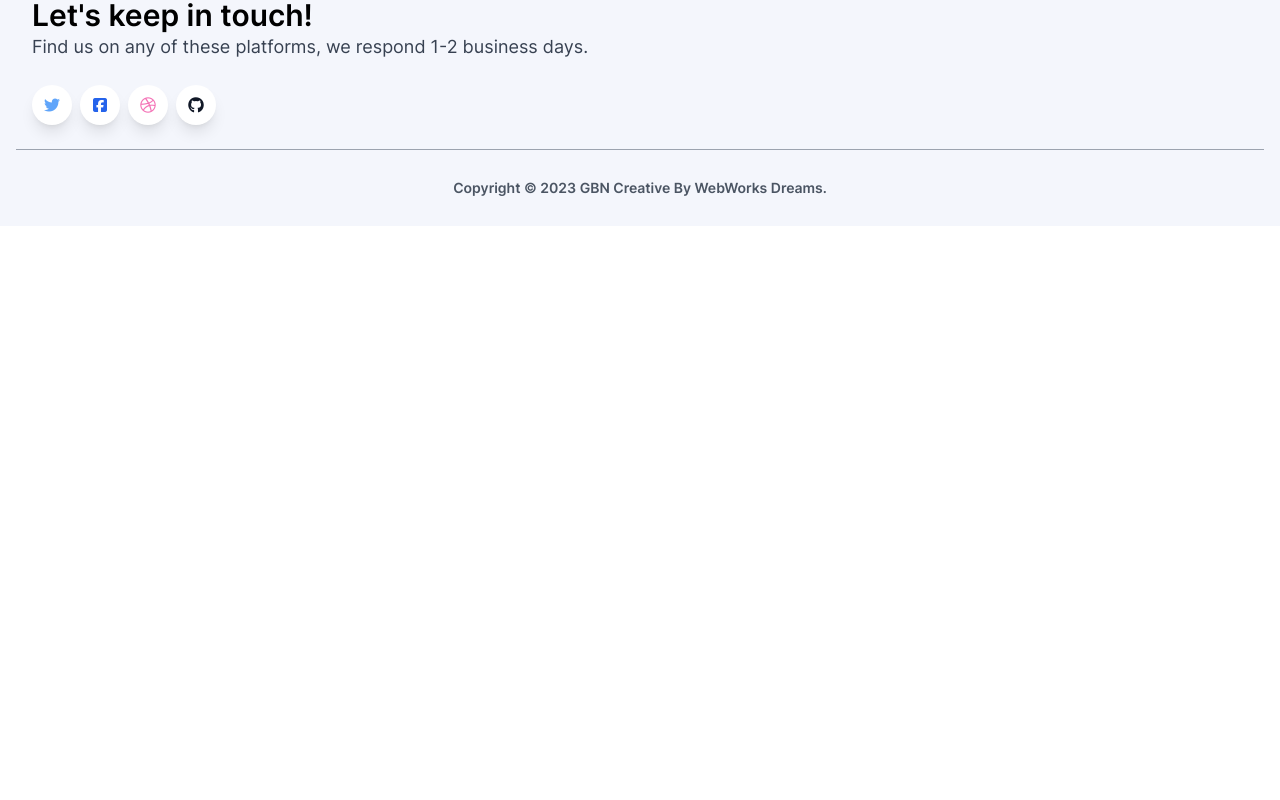
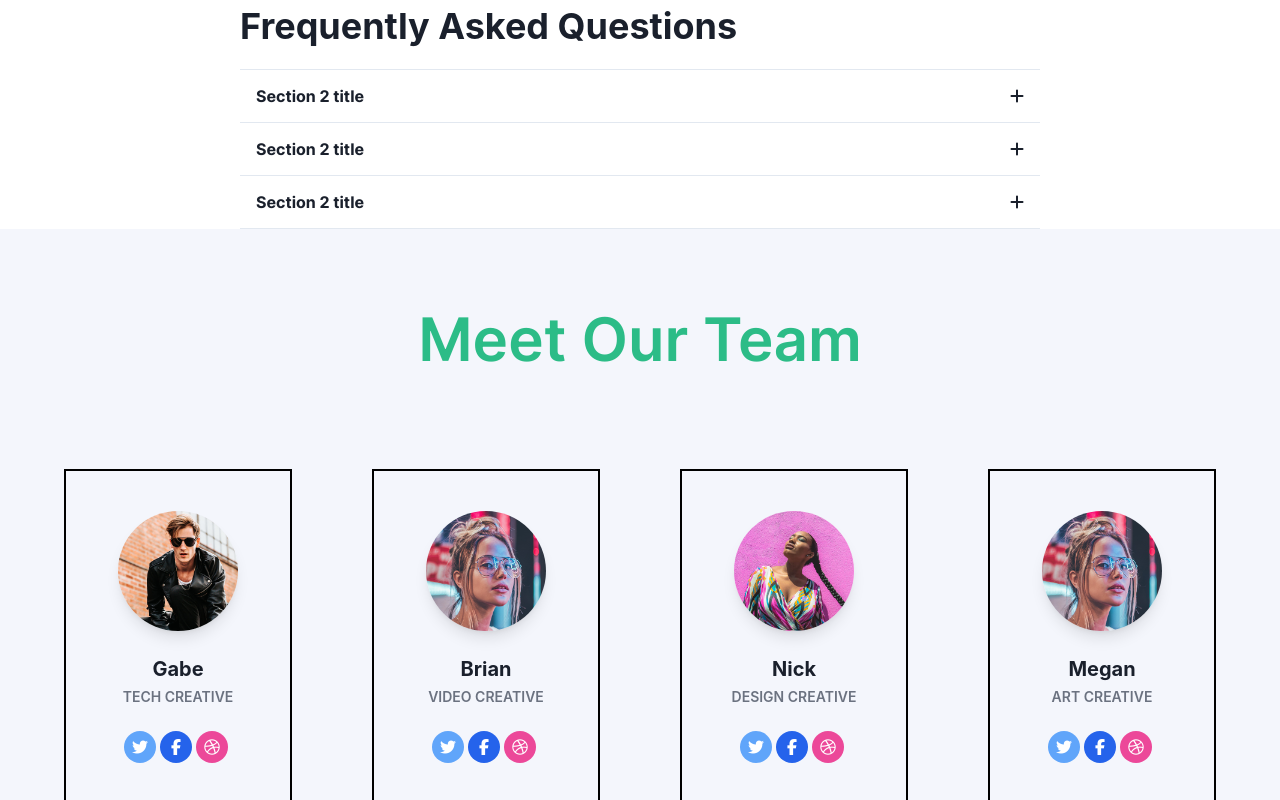
Before and after one commit to gccornejo441/GBNLive, a Next.js app: page /about-us in a window 1280 px wide. Shown: the part 1560-2360 px from the top of the page. Before the commit the page ends 1786 px from the top, so only its background shows below. Built offline with nearby package versions, Linux system fonts and the light colour scheme.

Commit message:
feat: adding chakra ui

```diff
--- a/package.json
+++ b/package.json
@@ -18,8 +18,12 @@
     "prepare": "husky install"
   },
   "dependencies": {
+    "@chakra-ui/react": "^2.4.9",
+    "@emotion/react": "^11.10.5",
+    "@emotion/styled": "^11.10.5",
     "@fortawesome/fontawesome-free": "^6.2.1",
     "clsx": "^1.2.1",
+    "framer-motion": "^9.0.1",
     "next": "^13.1.4",
     "react": "^18.2.0",
     "react-dom": "^18.2.0",
--- /dev/null
+++ b/src/components/aboutuspage/FAQ.tsx
@@ -0,0 +1,92 @@
+import {
+  Accordion,
+  AccordionButton,
+  AccordionItem,
+  AccordionPanel,
+  Box,
+  Heading,
+} from '@chakra-ui/react';
+
+const FAQ = () => (
+  <Box maxW='800px' mx='auto' mt={10}>
+    <Heading as='h2' mb={5}>
+      Frequently Asked Questions
+    </Heading>
+    <Accordion allowMultiple>
+      <AccordionItem>
+        {({ isExpanded }) => (
+          <>
+            <h2>
+              <AccordionButton>
+                <Box as='span' flex='1' textAlign='left'>
+                  Section 2 title
+                </Box>
+                {isExpanded ? (
+                  <i className='fa-solid fa-minus'></i>
+                ) : (
+                  <i className='fa-solid fa-plus'></i>
+                )}
+              </AccordionButton>
+            </h2>
+            <AccordionPanel pb={4}>
+              Lorem ipsum dolor sit amet, consectetur adipiscing elit, sed do
+              eiusmod tempor incididunt ut labore et dolore magna aliqua. Ut
+              enim ad minim veniam, quis nostrud exercitation ullamco laboris
+              nisi ut aliquip ex ea commodo consequat.
+            </AccordionPanel>
+          </>
+        )}
+      </AccordionItem>
+      <AccordionItem>
+        {({ isExpanded }) => (
+          <>
+            <h2>
+              <AccordionButton>
+                <Box as='span' flex='1' textAlign='left'>
+                  Section 2 title
+                </Box>
+                {isExpanded ? (
+                  <i className='fa-solid fa-minus'></i>
+                ) : (
+                  <i className='fa-solid fa-plus'></i>
+                )}
+              </AccordionButton>
+            </h2>
+            <AccordionPanel pb={4}>
+              Lorem ipsum dolor sit amet, consectetur adipiscing elit, sed do
+              eiusmod tempor incididunt ut labore et dolore magna aliqua. Ut
+              enim ad minim veniam, quis nostrud exercitation ullamco laboris
+              nisi ut aliquip ex ea commodo consequat.
+            </AccordionPanel>
+          </>
+        )}
+      </AccordionItem>
+      <AccordionItem>
+        {({ isExpanded }) => (
+          <>
+            <h2>
+              <AccordionButton>
+                <Box as='span' flex='1' textAlign='left'>
+                  Section 2 title
+                </Box>
+                {isExpanded ? (
+                  <i className='fa-solid fa-minus'></i>
+                ) : (
+                  <i className='fa-solid fa-plus'></i>
+                )}
+              </AccordionButton>
+            </h2>
+            <AccordionPanel pb={4}>
+              Lorem ipsum dolor sit amet, consectetur adipiscing elit, sed do
+              eiusmod tempor incididunt ut labore et dolore magna aliqua. Ut
+              enim ad minim veniam, quis nostrud exercitation ullamco laboris
+              nisi ut aliquip ex ea commodo consequat.
+            </AccordionPanel>
+          </>
+        )}
+      </AccordionItem>
+    </Accordion>
+  </Box>
+);
+
+export default FAQ;
--- a/src/components/aboutuspage/Featured.tsx
+++ b/src/components/aboutuspage/Featured.tsx
@@ -1,93 +1,99 @@
 import Image from 'next/image';
 
-const Featured = () => (
-  <section className='relative py-20'>
+import team1 from '~/images/team-1-800x800.jpg';
+import team2 from '~/images/team-2-800x800.jpg';
+import team3 from '~/images/team-3-800x800.jpg';
+
+const cardWrite = [
+  {
+    id: 0,
+    name: 'Gabe',
+    title: 'Tech Creative',
+    photo: team1,
+  },
+
+  {
+    id: 1,
+    name: 'Brian',
+    title: 'Video Creative',
+    photo: team3,
+  },
+  {
+    id: 2,
+    name: 'Nick',
+    title: 'Design Creative',
+    photo: team2,
+  },
+  {
+    id: 3,
+    name: 'Megan',
+    title: 'Art Creative',
+    photo: team3,
+  },
+];
+
+function TeamCard() {
+  return (
+    <>
+      {cardWrite.map((item) => {
+        return (
           <div
-      className='pointer-events-none absolute bottom-auto top-0 left-0 right-0 -mt-20 w-full overflow-hidden'
-      style={{ height: '80px' }}
+            key={item.id}
+            className='mx-10 mb-12 w-full border-2 border-black px-4 py-10 md:w-6/12 lg:mb-0 lg:w-1/3'
           >
-      <svg
-        className='absolute bottom-0 overflow-hidden'
-        xmlns='http://www.w3.org/2000/svg'
-        preserveAspectRatio='none'
-        version='1.1'
-        viewBox='0 0 2560 100'
-        x='0'
-        y='0'
-      >
-        <polygon
-          className='fill-current text-white'
-          points='2560 0 2560 100 0 100'
-        ></polygon>
-      </svg>
-    </div>
-
-    <div className='container mx-auto px-4'>
-      <div className='flex flex-wrap items-center'>
-        <div className='ml-auto mr-auto w-full px-4 md:w-4/12'>
+            <div className='px-6'>
               <Image
                 alt='...'
-            width={634}
-            height={951}
-            className='max-w-full rounded-lg shadow-lg'
-            src='https://images.unsplash.com/photo-1555212697-194d092e3b8f?ixlib=rb-1.2.1&ixid=eyJhcHBfaWQiOjEyMDd9&auto=format&fit=crop&w=634&q=80'
+                src={item.photo}
+                width={800}
+                height={800}
+                className='mx-auto max-w-full rounded-full shadow-lg'
+                style={{ maxWidth: '120px' }}
               />
-        </div>
-        <div className='mt:mt-0 ml-auto mr-auto mt-8 w-full px-4 md:w-5/12'>
-          <div className='md:pr-12'>
-            <div className='mb-6 inline-flex h-16 w-16 items-center justify-center rounded-full bg-teal-1000 p-3 text-center text-white shadow-lg'>
-              <i className='fas fa-rocket text-xl'></i>
-            </div>
-            <h3 className='text-3xl font-semibold'>
-              Tailored Web Solutions for Every Challenge
-            </h3>
-            <p className='mt-4 text-lg leading-relaxed text-gray-600'>
-              We offer a range of web solutions that are adaptable to any
-              platform and environment. No matter the challenge, we're dedicated
-              to finding the perfect solution for you.
+              <div className='pt-6 text-center'>
+                <h5 className='text-xl font-bold'>{item.name}</h5>
+                <p className='mt-1 text-sm font-semibold uppercase text-gray-500'>
+                  {item.title}
                 </p>
-            <ul className='mt-6 list-none'>
-              <li className='py-2'>
-                <div className='flex items-center'>
-                  <div>
-                    <span className='mr-3 inline-block rounded-full bg-teal-1000 py-1 px-2 text-xs font-semibold uppercase text-white'>
-                      <i className='fas fa-fingerprint'></i>
-                    </span>
-                  </div>
-                  <div>
-                    <h4 className='text-gray-600'>
-                      Carefully crafted components
-                    </h4>
+                <div className='mt-6'>
+                  <button
+                    className='mr-1 mb-1 h-8 w-8 rounded-full bg-blue-400 text-white outline-none focus:outline-none'
+                    type='button'
+                  >
+                    <i className='fab fa-twitter'></i>
+                  </button>
+                  <button
+                    className='mr-1 mb-1 h-8 w-8 rounded-full bg-blue-600 text-white outline-none focus:outline-none'
+                    type='button'
+                  >
+                    <i className='fab fa-facebook-f'></i>
+                  </button>
+                  <button
+                    className='mr-1 mb-1 h-8 w-8 rounded-full bg-pink-500 text-white outline-none focus:outline-none'
+                    type='button'
+                  >
+                    <i className='fab fa-dribbble'></i>
+                  </button>
                 </div>
               </div>
-              </li>
-              <li className='py-2'>
-                <div className='flex items-center'>
-                  <div>
-                    <span className='mr-3 inline-block rounded-full bg-teal-1000 py-1 px-2 text-xs font-semibold uppercase text-white'>
-                      <i className='fab fa-html5'></i>
-                    </span>
-                  </div>
-                  <div>
-                    <h4 className='text-gray-600'>Amazing page examples</h4>
             </div>
           </div>
-              </li>
-              <li className='py-2'>
-                <div className='flex items-center'>
-                  <div>
-                    <span className='mr-3 inline-block rounded-full bg-teal-1000 py-1 px-2 text-xs font-semibold uppercase text-white'>
-                      <i className='far fa-paper-plane'></i>
-                    </span>
+        );
+      })}
+    </>
+  );
+}
+
+const Featured = () => (
+  <section className='bg-blue-gray-100 py-8 md:py-12 lg:py-20'>
+    <div className='container mx-auto px-6 text-center'>
+      <h2 className='text-center text-5xl font-semibold not-italic text-teal-1000 sm:text-4xl md:text-5xl lg:text-6xl'>
+        Meet Our Team
+      </h2>
     </div>
-                  <div>
-                    <h4 className='text-gray-600'>Dynamic components</h4>
-                  </div>
-                </div>
-              </li>
-            </ul>
-          </div>
-        </div>
+    <div className='container mx-auto px-6'>
+      <div className='my-[100px] flex'>
+        <TeamCard />
       </div>
     </div>
   </section>
--- a/src/components/aboutuspage/Team.tsx
+++ b/src/components/aboutuspage/Team.tsx
@@ -8,19 +8,26 @@ const cardWrite = [
   {
     id: 0,
     name: 'Gabe',
-    title: 'Web Developer',
+    title: 'Tech Creative',
     photo: team1,
   },
+
   {
     id: 1,
+    name: 'Brian',
+    title: 'Video Creative',
+    photo: team3,
+  },
+  {
+    id: 2,
     name: 'Nick',
-    title: 'Graphic Designer',
+    title: 'Design Creative',
     photo: team2,
   },
   {
-    id: 2,
-    name: 'Brian',
-    title: 'Videographer',
+    id: 3,
+    name: 'Megan',
+    title: 'Art Creative',
     photo: team3,
   },
 ];
--- a/src/pages/_app.tsx
+++ b/src/pages/_app.tsx
@@ -1,3 +1,4 @@
+import { ChakraProvider } from '@chakra-ui/react';
 import { AppProps } from 'next/app';
 
 import '@fortawesome/fontawesome-free/css/all.min.css';
@@ -11,7 +12,11 @@ import '@/styles/colors.css';
  */
 
 function MyApp({ Component, pageProps }: AppProps) {
-  return <Component {...pageProps} />;
+  return (
+    <ChakraProvider>
+      <Component {...pageProps} />
+    </ChakraProvider>
+  );
 }
 
 export default MyApp;
--- a/src/pages/about-us.tsx
+++ b/src/pages/about-us.tsx
@@ -1,3 +1,5 @@
+import FAQ from '@/components/aboutuspage/FAQ';
+import Featured from '@/components/aboutuspage/Featured';
 import Hero from '@/components/aboutuspage/Hero';
 import Services from '@/components/aboutuspage/Services';
 
@@ -7,6 +9,8 @@ const AboutUsPage = () => (
   <Layout title='About Us | GBN CREATIVE | Marketing, Branding, & Design Experts'>
     <Hero />
     <Services />
+    <FAQ />
+    <Featured />
   </Layout>
 );
 
```
Also changed, not shown: 1 other file (tests, documents, lock files or other folders). Lines whose indentation alone changed are shown as unchanged.
